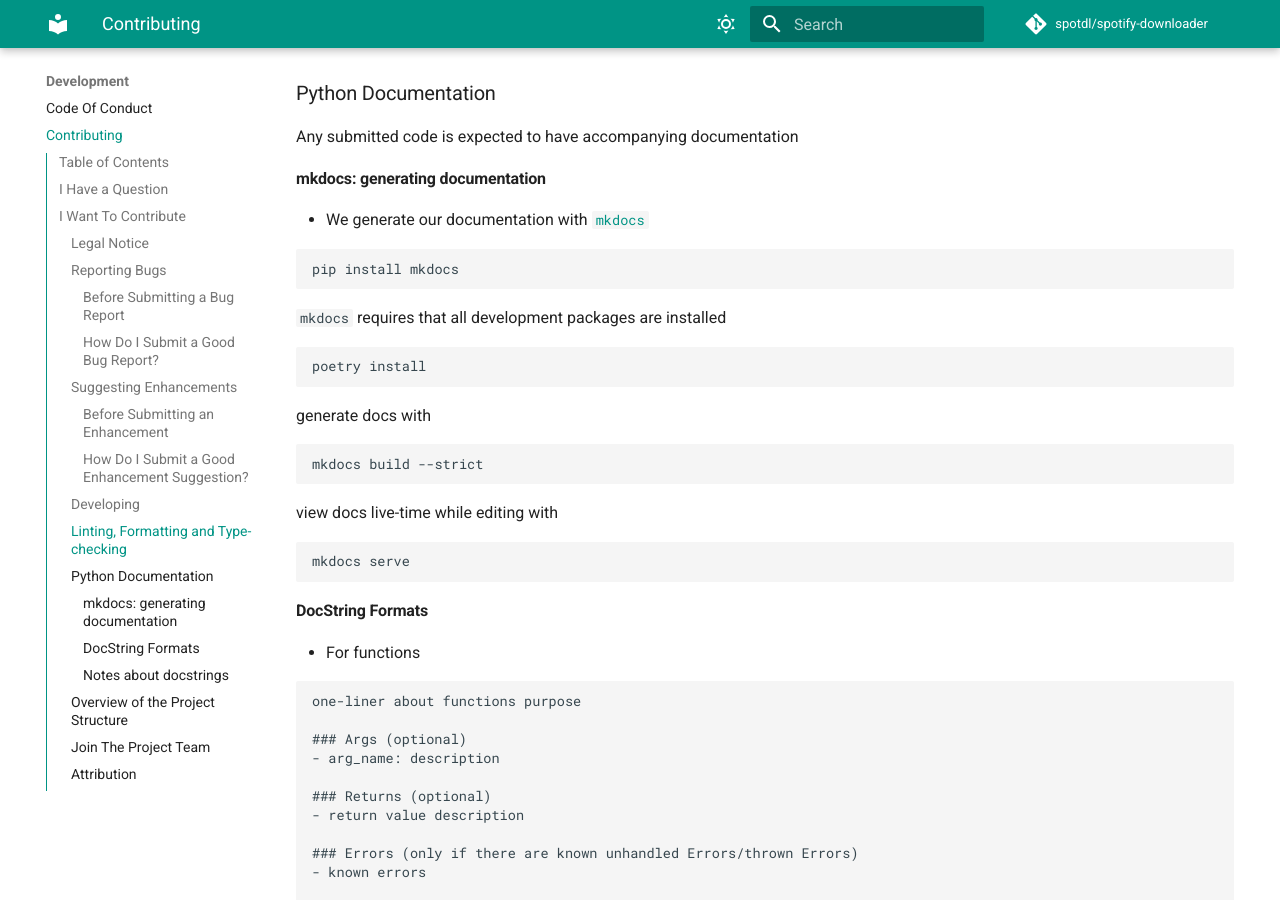
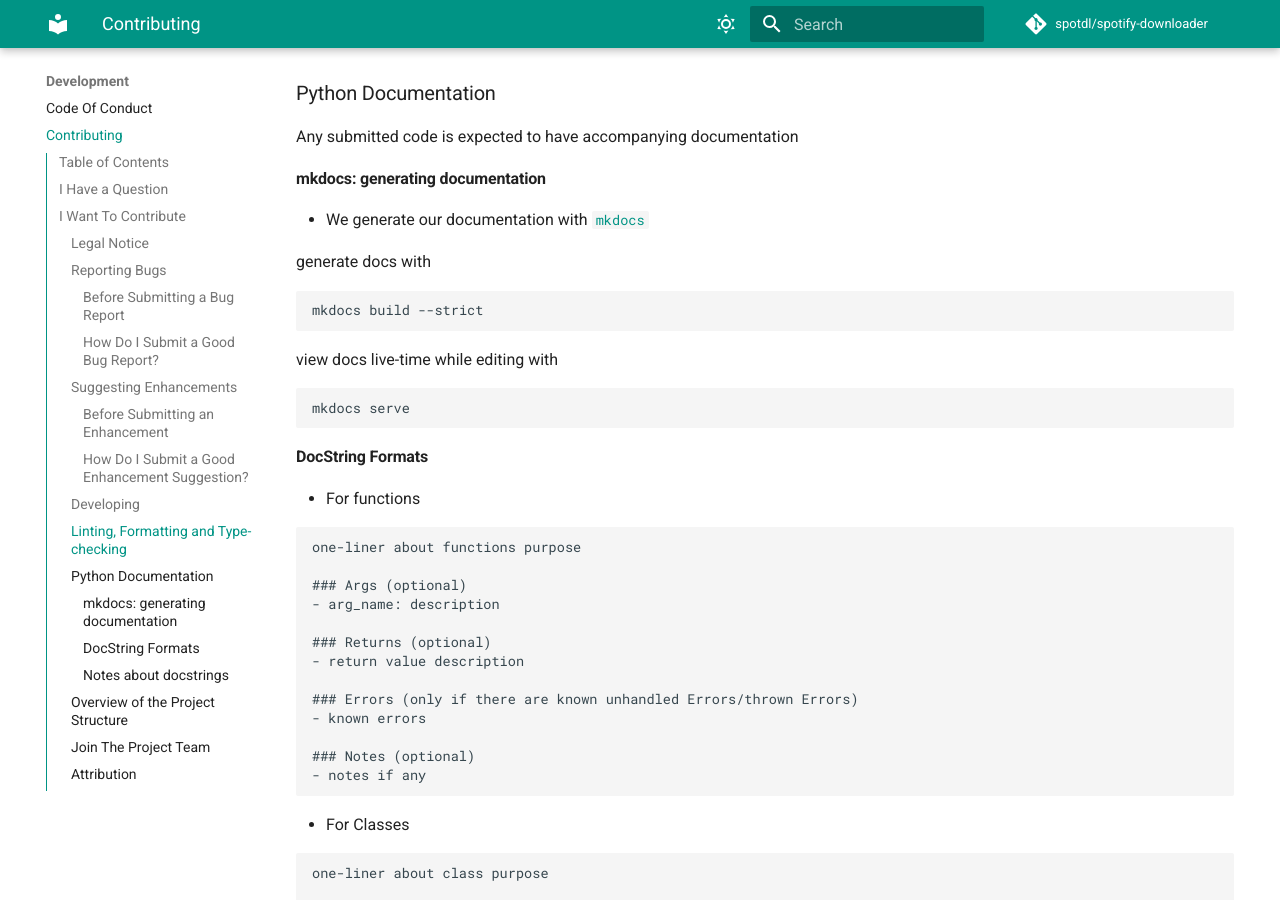
Before and after one commit to spotDL/spotify-downloader, an MkDocs documentation site: the page built from docs/CONTRIBUTING.md, in a window 1280 px wide and 900 px high, scrolled down 4566 px. Built offline with MkDocs 1.6.1 and Material for MkDocs 9.7.7, drawn with Linux system fonts in a browser that asks for light colours; comment, search, counter and statistics services are not loaded.

Commit message:
remove mkdocs section
since mkdocs is in the dev dependencies, it is automatically installed upon uv sync

````diff
--- a/docs/CONTRIBUTING.md
+++ b/docs/CONTRIBUTING.md
@@ -263,16 +263,6 @@ Any submitted code is expected to have accompanying documentation
 
 - We generate our documentation with [`mkdocs`](https://www.mkdocs.org/)
 
-  ```bash
-  pip install mkdocs
-  ```
-
-  `mkdocs` requires that all development packages are installed
-
-  ```bash
-  poetry install
-  ```
-
   generate docs with
 
   ```bash
````
